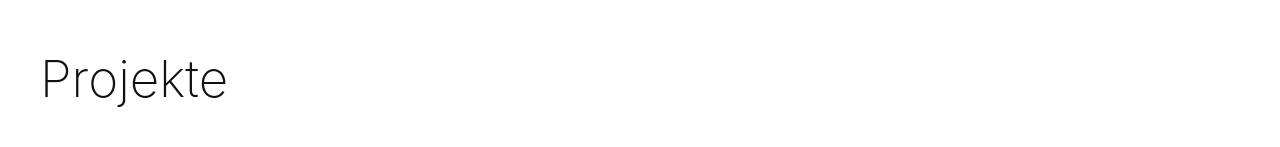
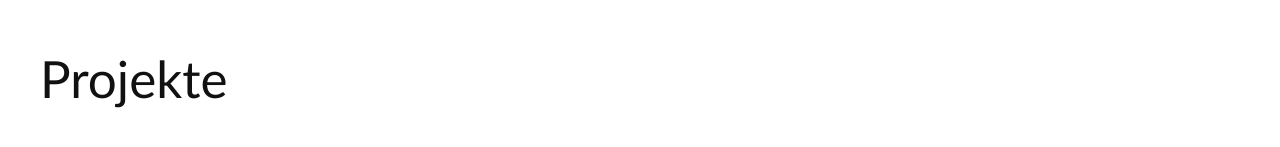
Before and after one commit to StinaSteves/KubitzaImmo, a React (Vite) app: page / in a window 1280 px wide. Shown: the part 849-996 px from the top of the page. Built offline with nearby package versions, Linux system fonts and the light colour scheme.

Commit message:
Use Trebuchet font for headings and menu

```diff
--- a/src/App.css
+++ b/src/App.css
@@ -28,7 +28,7 @@
 
 .projectsTitle {
   margin: 0 0 40px;
-  font-family: 'Inter', 'Helvetica Neue', Arial, sans-serif;
+  font-family: 'Trebuchet MS', Arial, sans-serif;
   font-size: clamp(2rem, 4vw, 4rem);
   font-weight: 200;
   text-align: left;
@@ -170,6 +170,7 @@
 
 .menuItems a {
   color: #fff;
+  font-family: 'Trebuchet MS', Arial, sans-serif;
   text-decoration: none;
   font-size: 1rem;
   font-weight: 500;
--- a/src/index.css
+++ b/src/index.css
@@ -3,3 +3,7 @@
   margin: 0;
   box-sizing: border-box;
 }
+
+h1 {
+  font-family: 'Trebuchet MS', Arial, sans-serif;
+}
```
